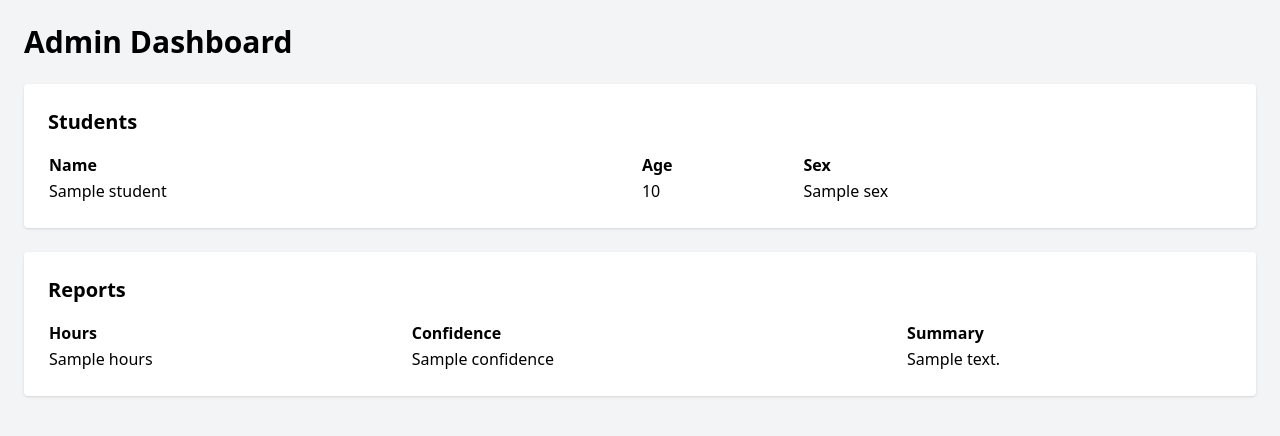
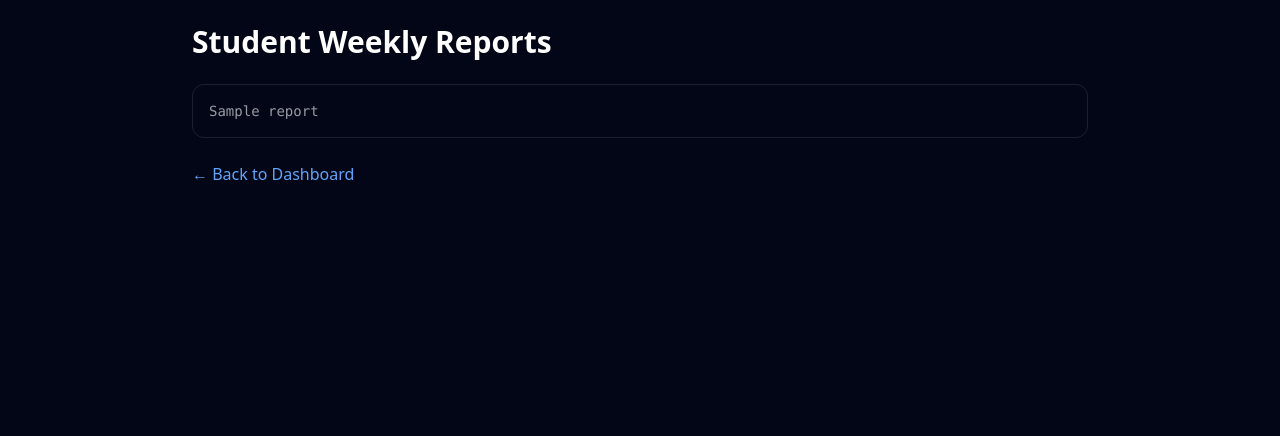
Before and after one commit to happyrev/hican-bridge, a Flask app: template templates/admin.html in a window 1280 px wide. Shown: the top 436 px of the page. Run offline with Flask 3, Linux system fonts and the light colour scheme; the template is opened without the code that fills it: most values are stand-ins (such as "Sample title", 1, 10 or a date in 2020); some libraries are stand-ins or nearby versions.

Commit message:
Add Admin Panel for reports

```diff
--- a/app.py
+++ b/app.py
@@ -111,5 +111,17 @@ def submit_report():
         f.write(f"{datetime.datetime.now().strftime('%Y-%m-%d')} | {current_user.name} | {report}\n")
     return redirect(url_for('dashboard'))
 
-if __name__ == '__main__':
-    app.run(debug=False, port=5000)
+@app.route('/admin-reports')
+@login_required
+def admin_reports():
+    # Basic security check for MVP: ensure the user is an admin
+    # In a real app, use a role system
+    if current_user.username != 'admin':
+        return "Unauthorized", 401
+
+    reports = []
+    if os.path.exists('weekly_reports.txt'):
+        with open('weekly_reports.txt', 'r') as f:
+            reports = f.readlines()
+
+    return render_template('admin.html', reports=reports)
--- a/templates/admin.html
+++ b/templates/admin.html
@@ -2,34 +2,20 @@
 <html lang="en">
 <head>
     <meta charset="UTF-8">
-    <title>Admin Dashboard</title>
+    <title>Admin - Weekly Reports</title>
     <script src="https://cdn.tailwindcss.com"></script>
 </head>
-<body class="bg-gray-100 p-6">
-    <h1 class="text-3xl font-bold mb-6">Admin Dashboard</h1>
-
-    <div class="bg-white p-6 rounded shadow mb-6">
-        <h2 class="text-xl font-semibold mb-4">Students</h2>
-        <table class="w-full text-left">
-            <thead><tr><th>Name</th><th>Age</th><th>Sex</th></tr></thead>
-            <tbody>
-                {% for student in students %}
-                <tr><td>{{ student.name }}</td><td>{{ student.age }}</td><td>{{ student.sex }}</td></tr>
-                {% endfor %}
-            </tbody>
-        </table>
-    </div>
-
-    <div class="bg-white p-6 rounded shadow">
-        <h2 class="text-xl font-semibold mb-4">Reports</h2>
-        <table class="w-full text-left">
-            <thead><tr><th>Hours</th><th>Confidence</th><th>Summary</th></tr></thead>
-            <tbody>
-                {% for report in reports %}
-                <tr><td>{{ report.hours }}</td><td>{{ report.confidence }}</td><td>{{ report.summary }}</td></tr>
-                {% endfor %}
-            </tbody>
-        </table>
+<body class="bg-slate-950 text-white p-6">
+    <div class="max-w-4xl mx-auto">
+        <h1 class="text-3xl font-bold mb-6">Student Weekly Reports</h1>
+        <div class="space-y-4">
+            {% for report in reports %}
+            <div class="glass p-4 rounded-xl border border-white/10">
+                <p class="text-sm font-mono opacity-60">{{ report }}</p>
+            </div>
+            {% endfor %}
+        </div>
+        <a href="/dashboard" class="block mt-6 text-blue-400">← Back to Dashboard</a>
     </div>
 </body>
 </html>
```
